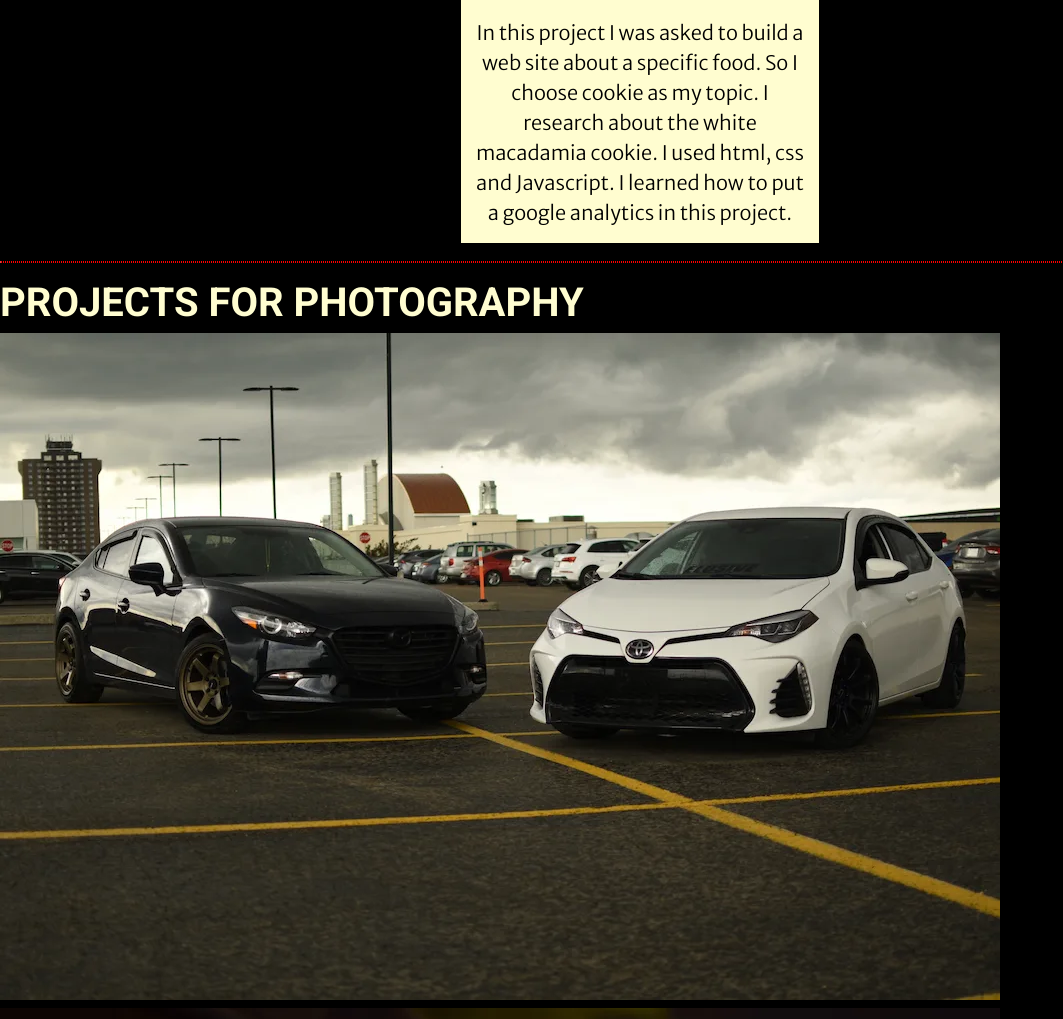
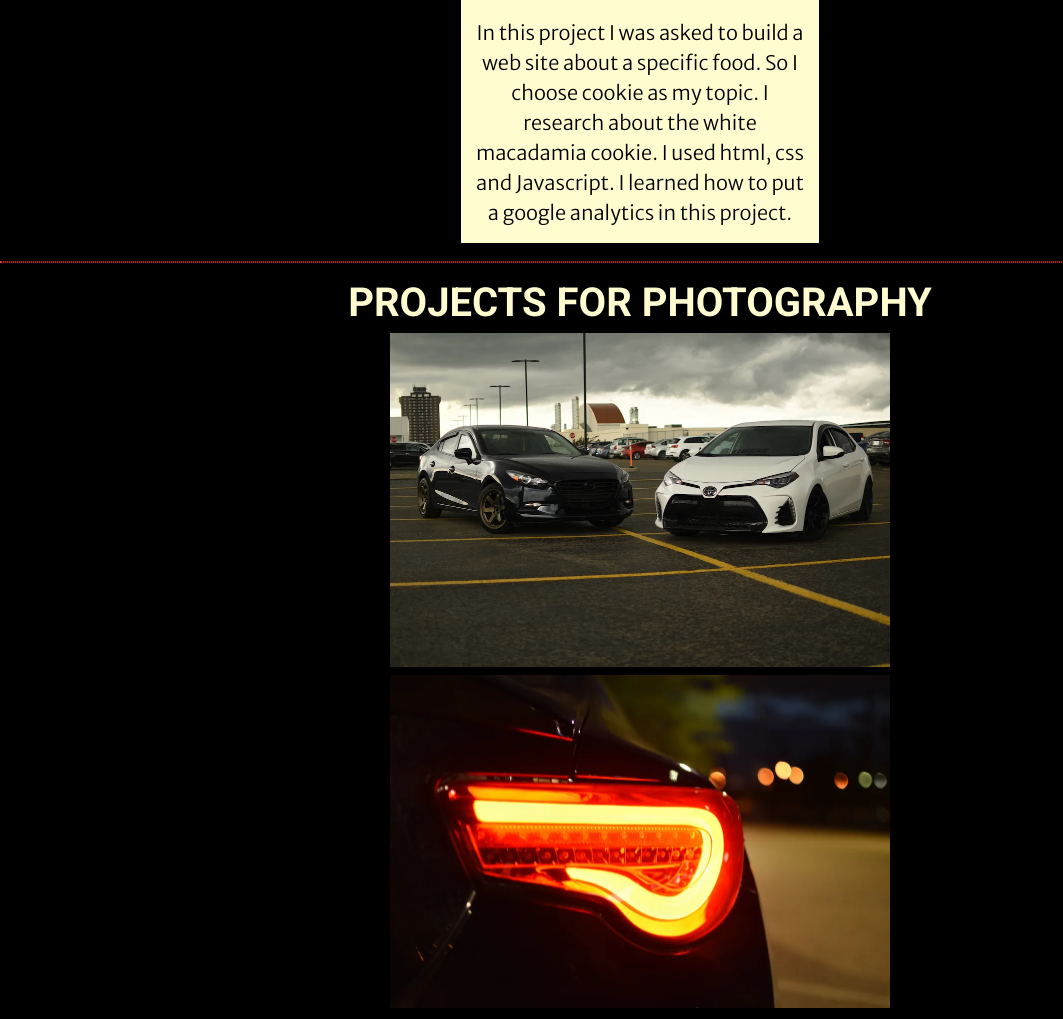
Before and after one commit to jehan27/Portfolio, a plain HTML site: page index.html in a window 1280 px wide. Shown: the part 1828-2847 px from the top of the page, without its empty margins (0-1063 px from the left). Drawn offline with Linux system fonts and the light colour scheme.

Commit message:
Update style.css

```diff
--- a/css/style.css
+++ b/css/style.css
@@ -149,6 +149,18 @@ hr.dotted {
     color: #000;
 }
 
+/* photography-projects */
+.projects{
+    text-align: center;
+}
+
+.projects img{
+    width: 50%;
+}
+.projects-list{
+    display: flex;
+    justify-content: center;
+}
 /* contact-form */
 .contact textarea{
     min-height: 10rem;
```
